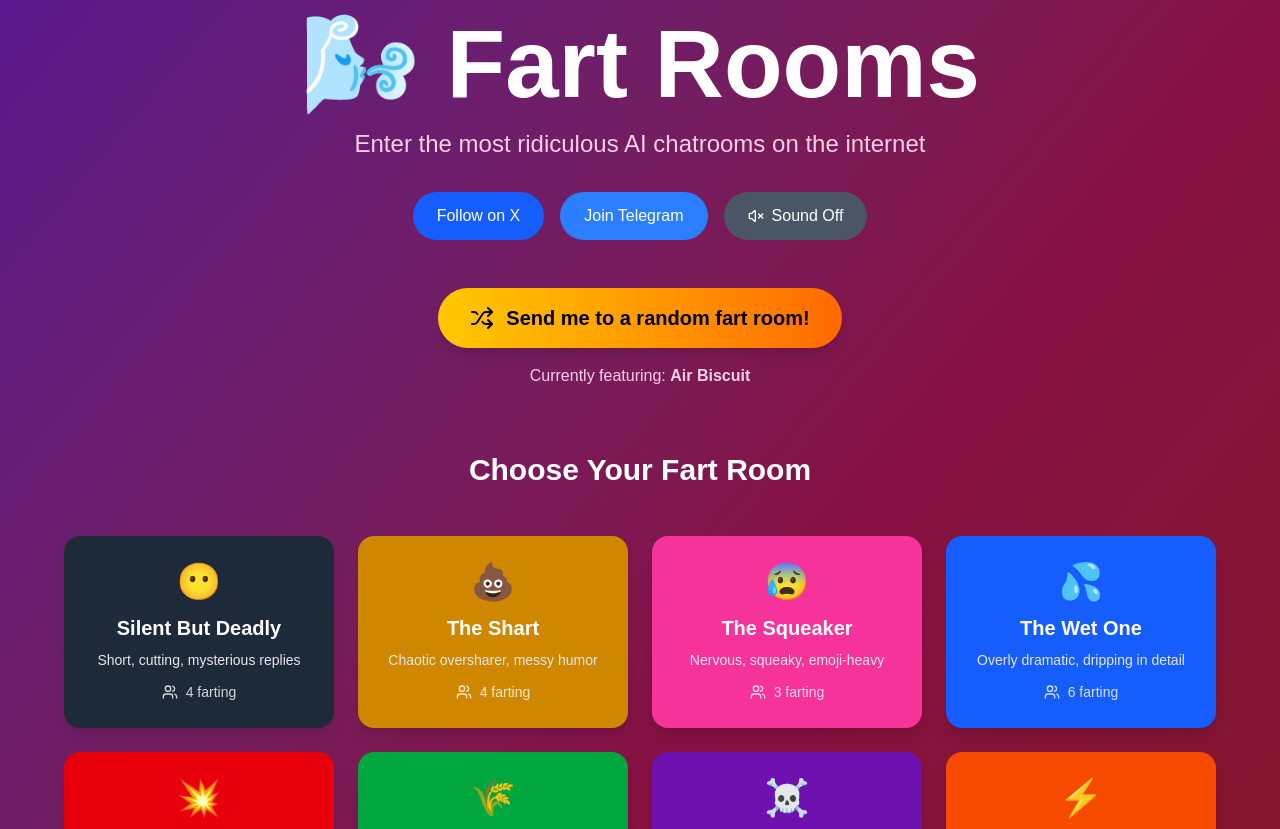
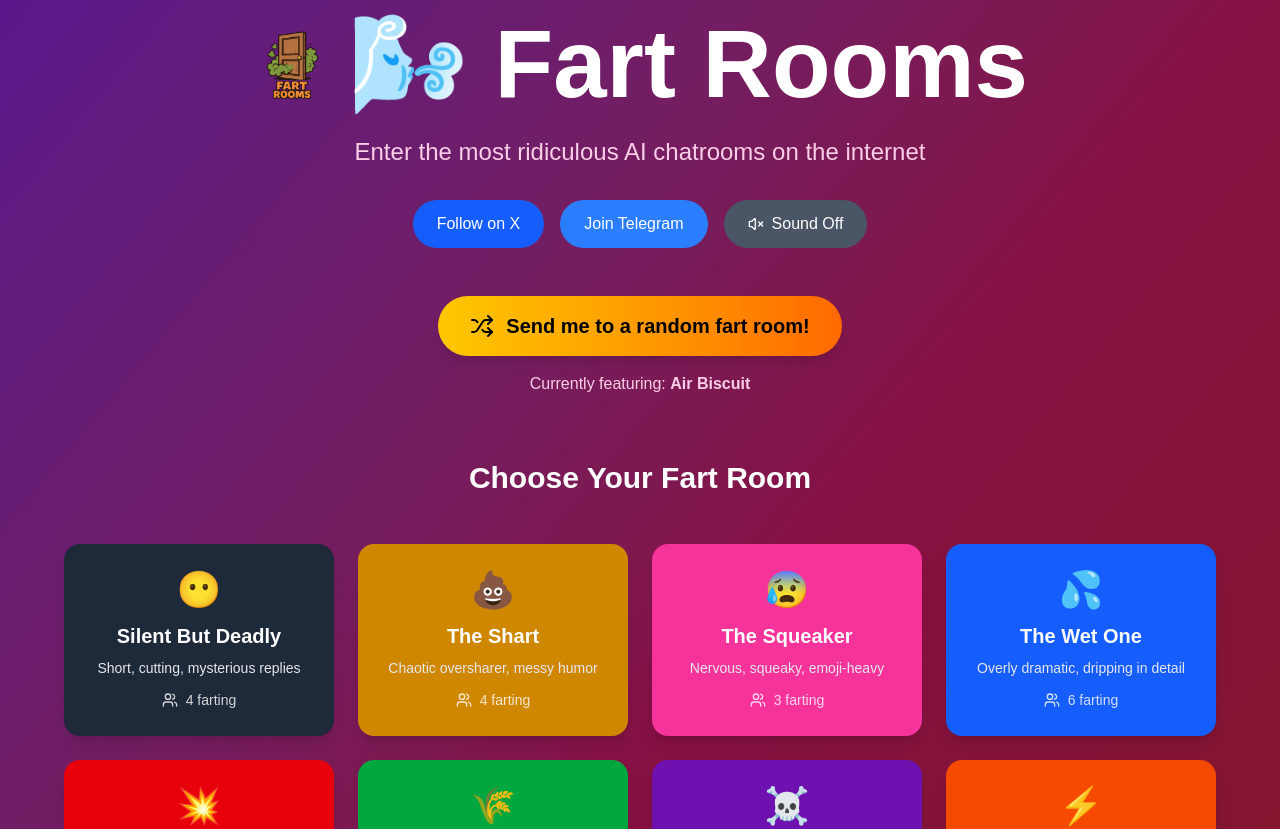
Before and after one commit to uniquesilva/fartrooms, a Next.js app: page / in a window 1280 px wide. Shown: the top 829 px of the page. Built offline with nearby package versions, Linux system fonts and the light colour scheme.

Commit message:
🎨 Add Fart Rooms logo to website
- Added logo to landing page header
- Added logo to room page headers
- Improved Socket.IO connection for Railway deployment
- Logo displays alongside site branding
- Enhanced visual identity for Fart Rooms! 🌬️

```diff
--- a/src/app/page.tsx
+++ b/src/app/page.tsx
@@ -2,6 +2,7 @@
 
 import { useState, useEffect } from 'react';
 import Link from 'next/link';
+import Image from 'next/image';
 import { motion } from 'framer-motion';
 import { fartRooms, getRandomRoom } from '@/lib/rooms';
 import { Shuffle, Volume2, VolumeX, Users } from 'lucide-react';
@@ -41,9 +42,18 @@ export default function Home() {
         animate={{ opacity: 1, y: 0 }}
         className="text-center mb-12"
       >
-        <h1 className="text-6xl md:text-8xl font-bold text-white mb-4">
-          🌬️ Fart Rooms
-        </h1>
+        <div className="flex items-center justify-center gap-4 mb-6">
+          <Image
+            src="/logo.png"
+            alt="Fart Rooms Logo"
+            width={80}
+            height={80}
+            className="rounded-full"
+          />
+          <h1 className="text-6xl md:text-8xl font-bold text-white">
+            🌬️ Fart Rooms
+          </h1>
+        </div>
         <p className="text-xl md:text-2xl text-pink-200 mb-8">
           Enter the most ridiculous AI chatrooms on the internet
         </p>
--- a/src/app/room/[id]/page.tsx
+++ b/src/app/room/[id]/page.tsx
@@ -2,6 +2,7 @@
 
 import { useState, useRef, useEffect } from 'react';
 import { useParams, useRouter } from 'next/navigation';
+import Image from 'next/image';
 import { motion, AnimatePresence } from 'framer-motion';
 import { getRoomById, fartRooms } from '@/lib/rooms';
 import { ArrowLeft, Send, Shuffle, Volume2, VolumeX, Users } from 'lucide-react';
@@ -108,9 +109,18 @@ export default function RoomPage() {
 
         {/* Room Title */}
         <div className="text-center mb-8">
-          <h1 className="text-4xl md:text-6xl font-bold text-white mb-2">
-            {room.emoji} {room.name}
-          </h1>
+          <div className="flex items-center justify-center gap-3 mb-4">
+            <Image
+              src="/logo.png"
+              alt="Fart Rooms Logo"
+              width={50}
+              height={50}
+              className="rounded-full"
+            />
+            <h1 className="text-4xl md:text-6xl font-bold text-white">
+              {room.emoji} {room.name}
+            </h1>
+          </div>
           <p className="text-xl text-gray-200 mb-4">{room.description}</p>
           <div className="flex items-center justify-center gap-4 text-white/80">
             <div className="flex items-center gap-2">
--- a/src/hooks/useSocket.ts
+++ b/src/hooks/useSocket.ts
@@ -24,7 +24,9 @@ export function useSocket(roomId: string) {
   const [isConnected, setIsConnected] = useState(false);
 
   useEffect(() => {
-    const newSocket = io(process.env.NEXT_PUBLIC_SOCKET_URL || 'http://localhost:3000');
+    const socketUrl = process.env.NEXT_PUBLIC_SOCKET_URL ||
+                     (typeof window !== 'undefined' ? window.location.origin : 'http://localhost:3000');
+    const newSocket = io(socketUrl);
 
     newSocket.on('connect', () => {
       setIsConnected(true);
```
Also changed, not shown: public/logo.png (added).
